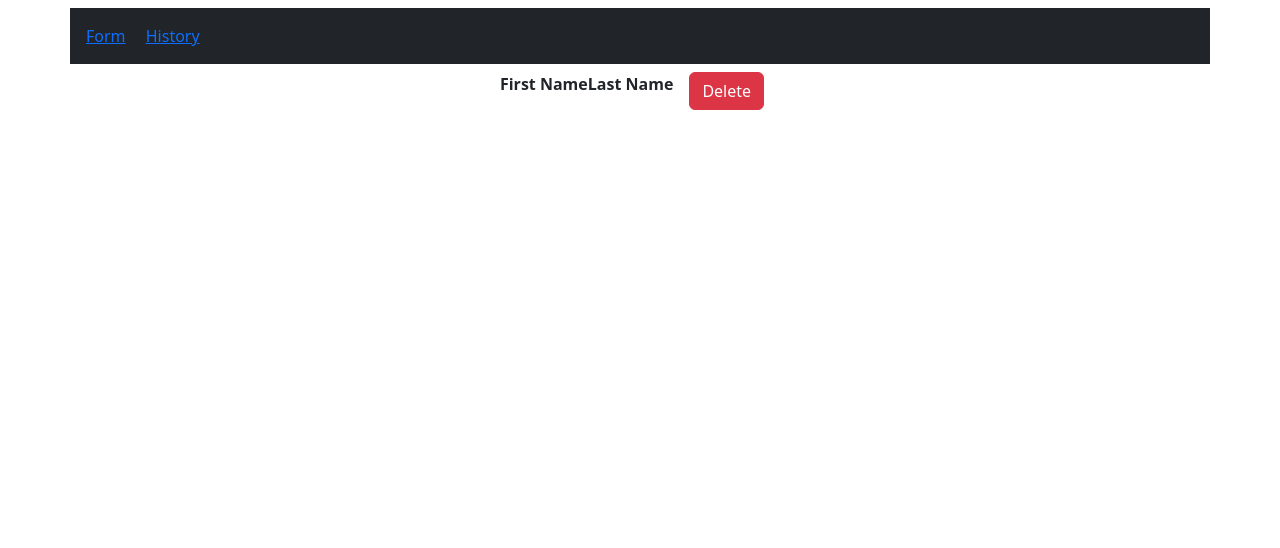
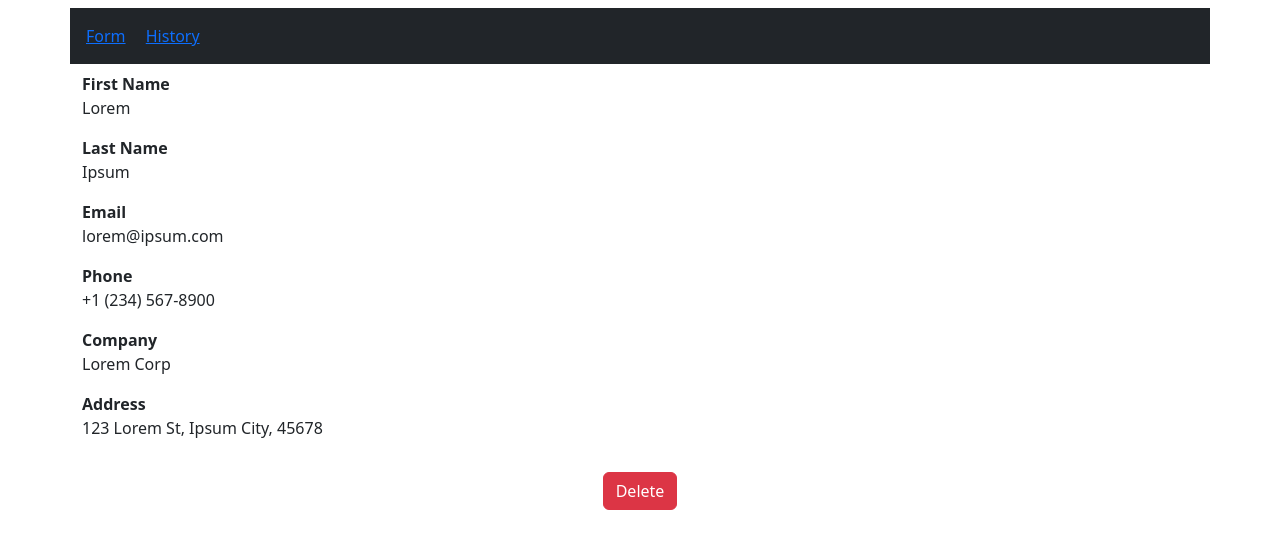
Before and after one commit to pstackebrandt/magic_form, a plain HTML site: page src/submit-history.html in a window 1280 px wide. Drawn offline with nearby package versions, Linux system fonts and the light colour scheme.

Commit message:
Template for submit-history-card finished.

```diff
--- a/src/submit-history.html
+++ b/src/submit-history.html
@@ -13,19 +13,40 @@
     <a href="submit-history.html" id="history-link" class="mx-3">History</a>
 </nav>
 
-<main class="submit-history">
-    <!-- The p tag with class card-class-name has an id equal to the class. -->
-    <div class="d-flex justify-content-center">
-        <label class="fw-bold" for="card-first-name">First Name</label>
-        <p id="card-first-name" class="card-first-name"></p>
-        <label class="fw-bold" for="card-last-name">Last Name</label>
-        <p id="card-last-name" class="card-last-name"></p>
-        <p class="card-email"></p>
-        <p class="card-phone"></p>
-        <p class="card-company"></p>
-        <p class="card-address"></p>
-        <button class="btn btn-danger d-block mx-auto ms-3 me-3">Delete</button>
+<main class="container main-content">
+    <!-- Submit history card. Data of a person . This is an example or a template.
+    I need to show 1 person entry for each submitted person.
+     If we have no submitted person, we don't show any entry. -->
+    <div class="person submit-history-card d-flex flex-column align-items-start">
+        <div>
+            <label class="fw-bold" for="card-first-name">First Name</label>
+            <p id="card-first-name" class="card-first-name">Lorem</p>
+        </div>
+        <div>
+            <label class="fw-bold" for="card-last-name">Last Name</label>
+            <p id="card-last-name" class="card-last-name">Ipsum</p>
+        </div>
+        <div>
+            <label class="fw-bold" for="card-email">Email</label>
+            <p id="card-email" class="card-email">lorem@ipsum.com</p>
+        </div>
+        <div>
+            <label class="fw-bold" for="card-phone">Phone</label>
+            <p id="card-phone" class="card-phone">+1 (234) 567-8900</p>
+        </div>
+        <div>
+            <label class="fw-bold" for="card-company">Company</label>
+            <p id="card-company" class="card-company">Lorem Corp</p>
+        </div>
+        <div>
+            <label class="fw-bold" for="card-address">Address</label>
+            <p id="card-address" class="card-address">123 Lorem St, Ipsum City, 45678</p>
+        </div>
+        <div class="w-100 d-flex justify-content-center mt-3 mb-3">
+            <button class="btn btn-danger">Delete</button>
+        </div>
     </div>
 </main>
 </body>
+
 </html>
```
